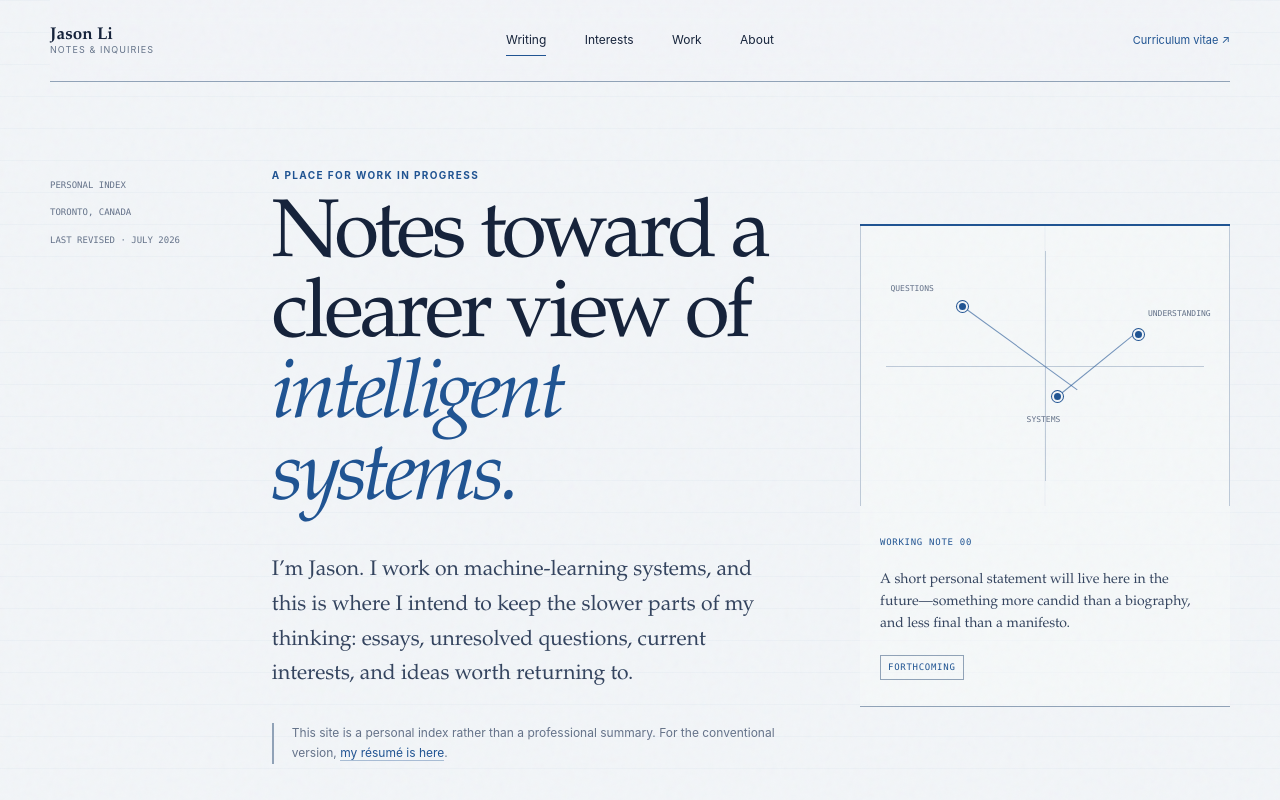
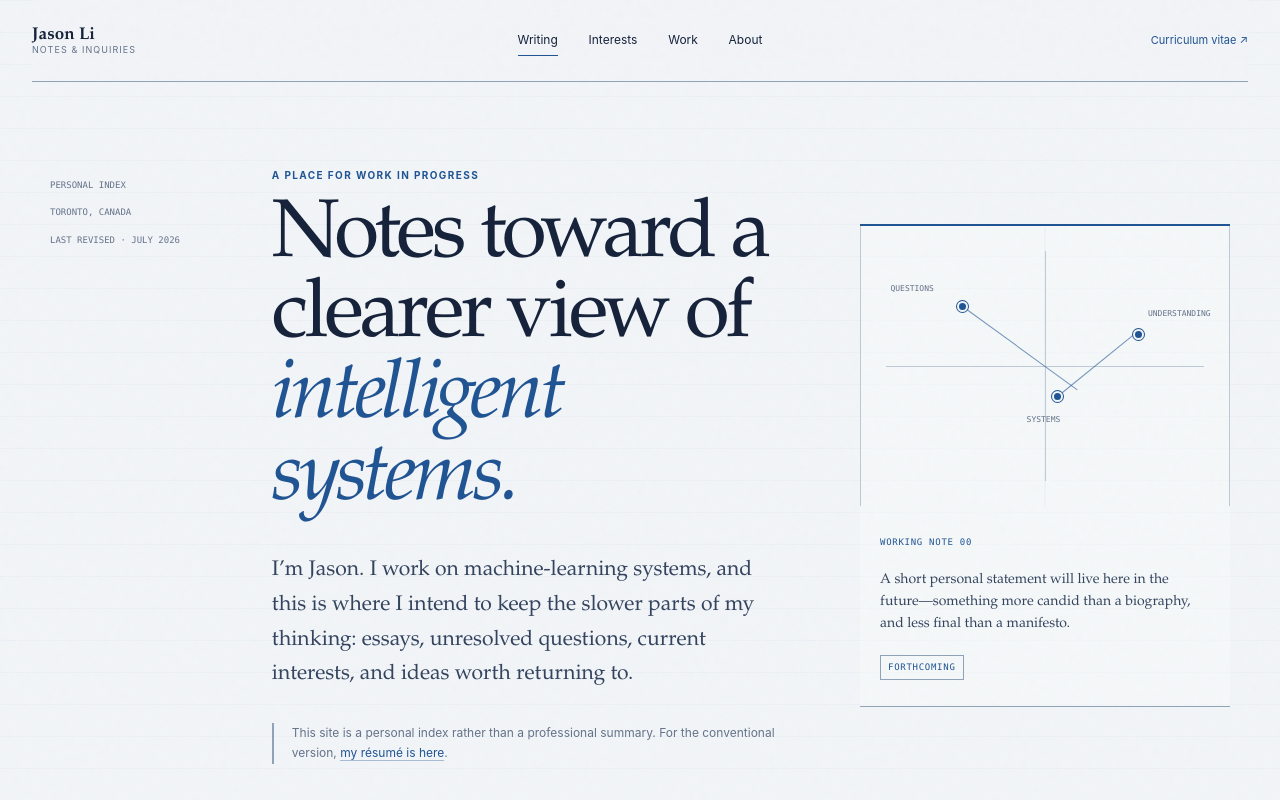
Before and after one commit to jasonlizhengjian/jasonlizhengjian.github.io, a plain HTML site: page index.html in a window 1280 px wide. Shown: the top 800 px of the page. Drawn offline with Linux system fonts and the light colour scheme.

Commit message:
Rebalance header spacing

```diff
--- a/styles.css
+++ b/styles.css
@@ -74,9 +74,10 @@ button, summary { font: inherit; }
   top: 0;
   z-index: 20;
   display: grid;
-  grid-template-columns: 1fr auto 1fr;
+  grid-template-columns: minmax(170px, 1fr) auto minmax(230px, 1fr);
+  column-gap: clamp(36px, 5vw, 88px);
   align-items: center;
-  width: min(calc(100% - 48px), var(--max));
+  width: min(calc(100% - 64px), 1340px);
   min-height: 82px;
   margin: 0 auto;
   border-bottom: 1px solid var(--line-dark);
@@ -87,7 +88,7 @@ button, summary { font: inherit; }
 .identity { display: flex; width: max-content; flex-direction: column; line-height: 1.15; }
 .identity-name { font-size: 17px; font-weight: 700; }
 .identity-subtitle { color: var(--muted); font-family: var(--sans); font-size: 9px; letter-spacing: .12em; text-transform: uppercase; }
-.site-header nav { display: flex; gap: clamp(20px, 3vw, 40px); font-family: var(--sans); font-size: 12px; }
+.site-header nav { display: flex; gap: clamp(24px, 2.4vw, 44px); font-family: var(--sans); font-size: 12px; }
 .site-header nav a, .resume-link { position: relative; padding: 8px 0; }
 .site-header nav a::after, .resume-link::after {
   position: absolute;
@@ -217,6 +218,8 @@ footer a:hover { color: var(--blue); }
 .reveal.is-visible { opacity: 1; transform: translateY(0); }
 
 @media (max-width: 1000px) {
+  .site-header { grid-template-columns: minmax(135px, 1fr) auto minmax(175px, 1fr); column-gap: 26px; width: min(calc(100% - 36px), var(--max)); }
+  .site-header nav { gap: 22px; }
   .hero { grid-template-columns: 100px 1fr; min-height: auto; }
   .working-note { grid-column: 2; width: min(100%, 500px); }
   .section-header { grid-template-columns: 1fr .7fr; }
```
